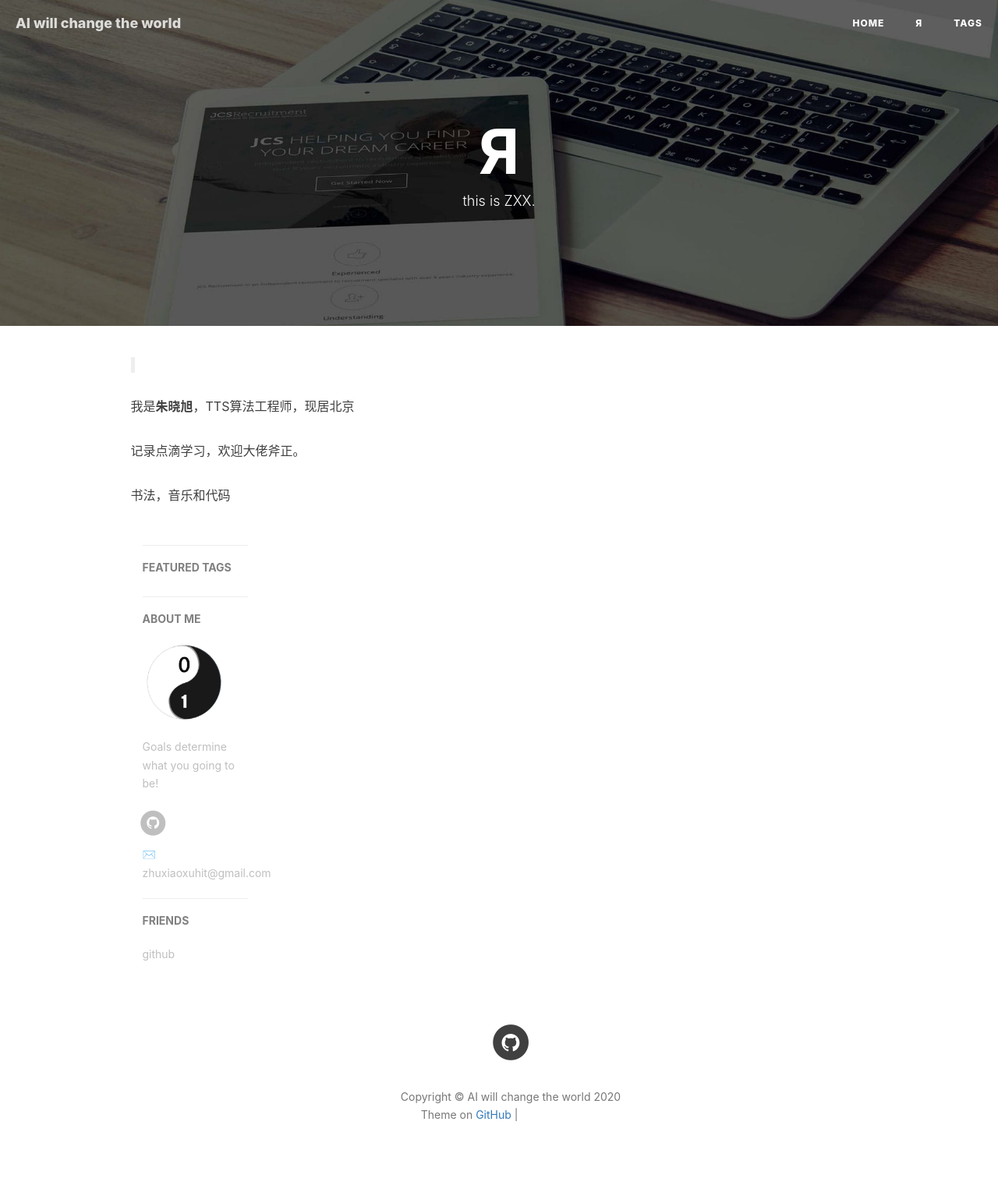
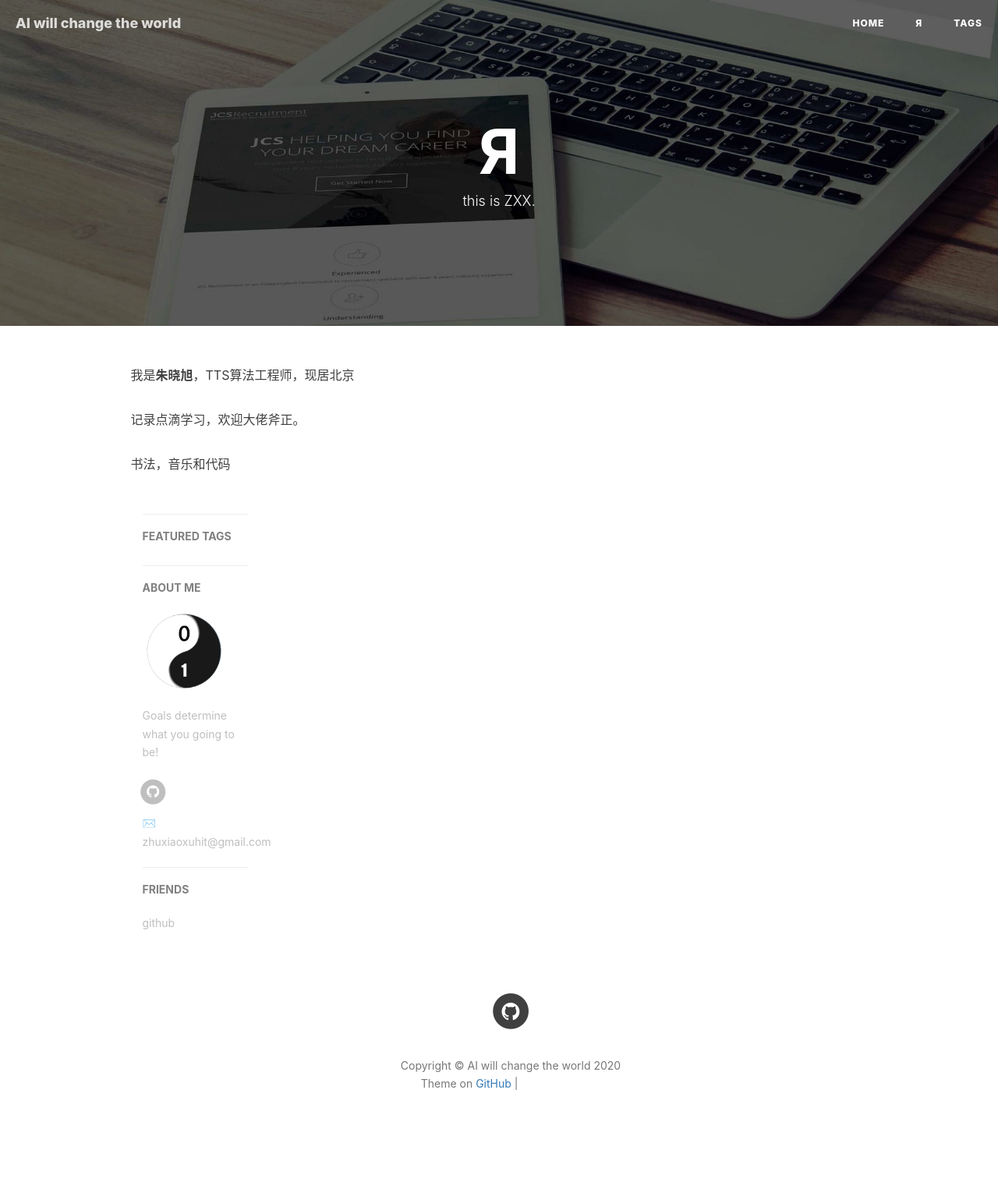
Before and after one commit to zhuxiaoxuhit/zhuxiaoxuhit.github.io, a Jekyll site: the page built from old_about.html, in a window 1280 px wide. Shown: the whole page at 78% size. Built offline with Jekyll 4.4.1, drawn with Linux system fonts in a browser that asks for light colours; nearby versions of some CDN libraries; comment, search, counter and statistics services are not loaded; after the commit the page ends 1494 px from its top, so only the background shows below that; grey boxes are pictures that could not be loaded.

Commit message:
[ADD] ME

```diff
--- a/old_about.html
+++ b/old_about.html
@@ -15,7 +15,7 @@ header-img: "img/post-bg-rwd.jpg"
 <div class="zh post-container">
 
     <!--copied from markdown -->
-    <blockquote><p></p></blockquote>
+    <!--<blockquote><p></p></blockquote>-->
 
     <p>我是<strong>朱晓旭</strong>，TTS算法工程师，现居北京</p>
 
```
